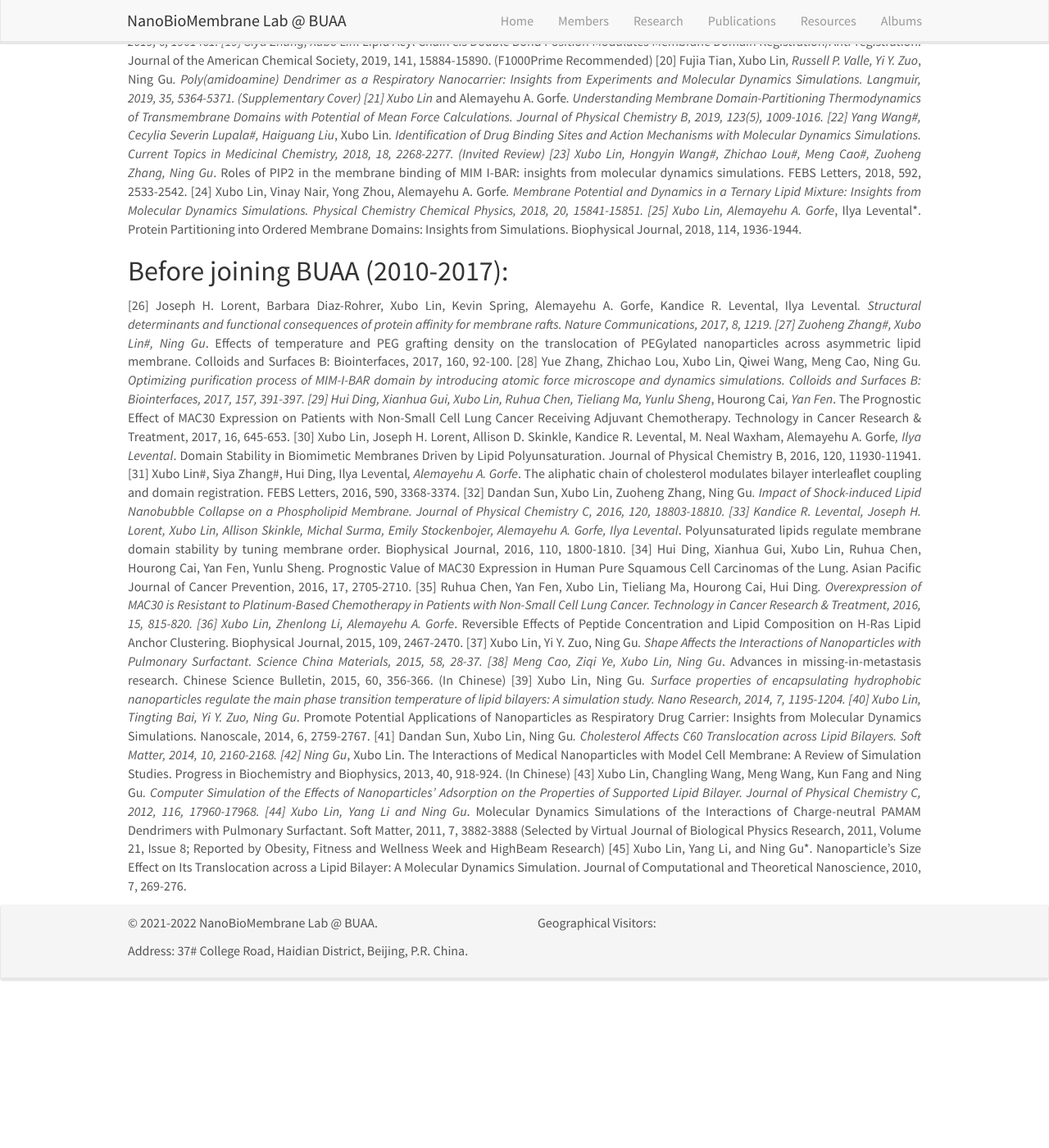
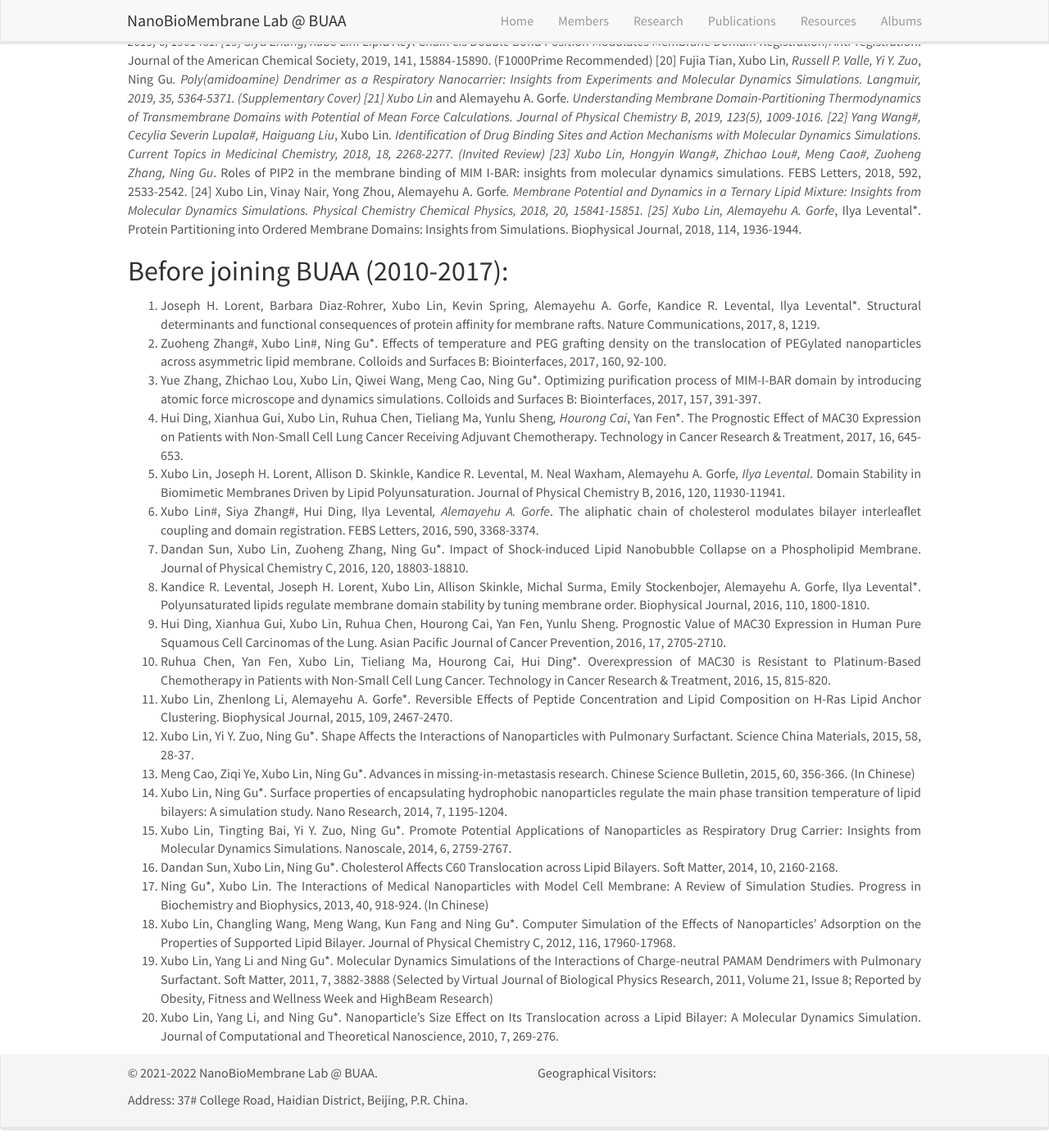
Before and after one commit to linxubo/linxubo.github.io, a Jekyll site: the page built from _pages/publications.md, in a window 1280 px wide and 1400 px high, scrolled down 648 px. Shown: the whole window at 82% size. Built offline with Jekyll 4.4.1, drawn with Linux system fonts in a browser that asks for light colours; nearby versions of some CDN libraries; a script that is not in the unit is left out; before the commit the page ends 1866 px from its top, so only the background shows below that.

Commit message:
Update publications.md

```diff
--- a/_pages/publications.md
+++ b/_pages/publications.md
@@ -31,23 +31,23 @@
 [25]	Xubo Lin, Alemayehu A. Gorfe*, Ilya Levental*. Protein Partitioning into Ordered Membrane Domains: Insights from Simulations. Biophysical Journal, 2018, 114, 1936-1944.
 
 ## Before joining BUAA (2010-2017):
-[26]	Joseph H.  Lorent, Barbara Diaz-Rohrer, Xubo Lin, Kevin Spring, Alemayehu A. Gorfe, Kandice R. Levental, Ilya Levental*. Structural determinants and functional consequences of protein affinity for membrane rafts. Nature Communications, 2017, 8, 1219.
-[27]	Zuoheng Zhang#, Xubo Lin#, Ning Gu*. Effects of temperature and PEG grafting density on the translocation of PEGylated nanoparticles across asymmetric lipid membrane. Colloids and Surfaces B: Biointerfaces, 2017, 160, 92-100.
-[28]	Yue Zhang, Zhichao Lou, Xubo Lin, Qiwei Wang, Meng Cao, Ning Gu*. Optimizing purification process of MIM-I-BAR domain by introducing atomic force microscope and dynamics simulations. Colloids and Surfaces B: Biointerfaces, 2017, 157, 391-397.
-[29]	Hui Ding, Xianhua Gui, Xubo Lin, Ruhua Chen, Tieliang Ma, Yunlu Sheng*, Hourong Cai*, Yan Fen*. The Prognostic Effect of MAC30 Expression on Patients with Non-Small Cell Lung Cancer Receiving Adjuvant Chemotherapy. Technology in Cancer Research & Treatment, 2017, 16, 645-653.
-[30]	Xubo Lin, Joseph H. Lorent, Allison D. Skinkle, Kandice R. Levental, M. Neal Waxham, Alemayehu A. Gorfe*, Ilya Levental*. Domain Stability in Biomimetic Membranes Driven by Lipid Polyunsaturation. Journal of Physical Chemistry B, 2016, 120, 11930-11941.
-[31]	Xubo Lin#, Siya Zhang#, Hui Ding, Ilya Levental*, Alemayehu A. Gorfe*. The aliphatic chain of cholesterol modulates bilayer interleaﬂet coupling and domain registration. FEBS Letters, 2016, 590, 3368-3374.
-[32]	Dandan Sun, Xubo Lin, Zuoheng Zhang, Ning Gu*. Impact of Shock-induced Lipid Nanobubble Collapse on a Phospholipid Membrane. Journal of Physical Chemistry C, 2016, 120, 18803-18810.
-[33]	Kandice R. Levental, Joseph H. Lorent, Xubo Lin, Allison Skinkle, Michal Surma, Emily Stockenbojer, Alemayehu A. Gorfe, Ilya Levental*. Polyunsaturated lipids regulate membrane domain stability by tuning membrane order. Biophysical Journal, 2016, 110, 1800-1810.
-[34]	Hui Ding, Xianhua Gui, Xubo Lin, Ruhua Chen, Hourong Cai, Yan Fen, Yunlu Sheng. Prognostic Value of MAC30 Expression in Human Pure Squamous Cell Carcinomas of the Lung. Asian Pacific Journal of Cancer Prevention, 2016, 17, 2705-2710.
-[35]	Ruhua Chen, Yan Fen, Xubo Lin, Tieliang Ma, Hourong Cai, Hui Ding*. Overexpression of MAC30 is Resistant to Platinum-Based Chemotherapy in Patients with Non-Small Cell Lung Cancer. Technology in Cancer Research & Treatment, 2016, 15, 815-820.
-[36]	Xubo Lin, Zhenlong Li, Alemayehu A. Gorfe*. Reversible Effects of Peptide Concentration and Lipid Composition on H-Ras Lipid Anchor Clustering. Biophysical Journal, 2015, 109, 2467-2470.
-[37]	Xubo Lin, Yi Y. Zuo, Ning Gu*. Shape Affects the Interactions of Nanoparticles with Pulmonary Surfactant. Science China Materials, 2015, 58, 28-37.
-[38]	Meng Cao, Ziqi Ye, Xubo Lin, Ning Gu*. Advances in missing-in-metastasis research. Chinese Science Bulletin, 2015, 60, 356-366. (In Chinese)
-[39]	Xubo Lin, Ning Gu*. Surface properties of encapsulating hydrophobic nanoparticles regulate the main phase transition temperature of lipid bilayers: A simulation study. Nano Research, 2014, 7, 1195-1204.
-[40]	Xubo Lin, Tingting Bai, Yi Y. Zuo, Ning Gu*. Promote Potential Applications of Nanoparticles as Respiratory Drug Carrier: Insights from Molecular Dynamics Simulations. Nanoscale, 2014, 6, 2759-2767.
-[41]	Dandan Sun, Xubo Lin, Ning Gu*. Cholesterol Affects C60 Translocation across Lipid Bilayers. Soft Matter, 2014, 10, 2160-2168.
-[42]	Ning Gu*, Xubo Lin. The Interactions of Medical Nanoparticles with Model Cell Membrane: A Review of Simulation Studies. Progress in Biochemistry and Biophysics, 2013, 40, 918-924. (In Chinese)
-[43]	Xubo Lin, Changling Wang, Meng Wang, Kun Fang and Ning Gu*. Computer Simulation of the Effects of Nanoparticles' Adsorption on the Properties of Supported Lipid Bilayer. Journal of Physical Chemistry C, 2012, 116, 17960-17968.
-[44]	Xubo Lin, Yang Li and Ning Gu*. Molecular Dynamics Simulations of the Interactions of Charge-neutral PAMAM Dendrimers with Pulmonary Surfactant. Soft Matter, 2011, 7, 3882-3888 (Selected by Virtual Journal of Biological Physics Research, 2011, Volume 21, Issue 8; Reported by Obesity, Fitness and Wellness Week and HighBeam Research)
-[45]	Xubo Lin, Yang Li, and Ning Gu*. Nanoparticle’s Size Effect on Its Translocation across a Lipid Bilayer: A Molecular Dynamics Simulation. Journal of Computational and Theoretical Nanoscience, 2010, 7, 269-276.
+20. Joseph H.  Lorent, Barbara Diaz-Rohrer, Xubo Lin, Kevin Spring, Alemayehu A. Gorfe, Kandice R. Levental, Ilya Levental*. Structural determinants and functional consequences of protein affinity for membrane rafts. Nature Communications, 2017, 8, 1219.
+19. Zuoheng Zhang#, Xubo Lin#, Ning Gu*. Effects of temperature and PEG grafting density on the translocation of PEGylated nanoparticles across asymmetric lipid membrane. Colloids and Surfaces B: Biointerfaces, 2017, 160, 92-100.
+18. Yue Zhang, Zhichao Lou, Xubo Lin, Qiwei Wang, Meng Cao, Ning Gu*. Optimizing purification process of MIM-I-BAR domain by introducing atomic force microscope and dynamics simulations. Colloids and Surfaces B: Biointerfaces, 2017, 157, 391-397.
+17. Hui Ding, Xianhua Gui, Xubo Lin, Ruhua Chen, Tieliang Ma, Yunlu Sheng*, Hourong Cai*, Yan Fen*. The Prognostic Effect of MAC30 Expression on Patients with Non-Small Cell Lung Cancer Receiving Adjuvant Chemotherapy. Technology in Cancer Research & Treatment, 2017, 16, 645-653.
+16. Xubo Lin, Joseph H. Lorent, Allison D. Skinkle, Kandice R. Levental, M. Neal Waxham, Alemayehu A. Gorfe*, Ilya Levental*. Domain Stability in Biomimetic Membranes Driven by Lipid Polyunsaturation. Journal of Physical Chemistry B, 2016, 120, 11930-11941.
+15. Xubo Lin#, Siya Zhang#, Hui Ding, Ilya Levental*, Alemayehu A. Gorfe*. The aliphatic chain of cholesterol modulates bilayer interleaﬂet coupling and domain registration. FEBS Letters, 2016, 590, 3368-3374.
+14. Dandan Sun, Xubo Lin, Zuoheng Zhang, Ning Gu*. Impact of Shock-induced Lipid Nanobubble Collapse on a Phospholipid Membrane. Journal of Physical Chemistry C, 2016, 120, 18803-18810.
+13. Kandice R. Levental, Joseph H. Lorent, Xubo Lin, Allison Skinkle, Michal Surma, Emily Stockenbojer, Alemayehu A. Gorfe, Ilya Levental*. Polyunsaturated lipids regulate membrane domain stability by tuning membrane order. Biophysical Journal, 2016, 110, 1800-1810.
+12. Hui Ding, Xianhua Gui, Xubo Lin, Ruhua Chen, Hourong Cai, Yan Fen, Yunlu Sheng. Prognostic Value of MAC30 Expression in Human Pure Squamous Cell Carcinomas of the Lung. Asian Pacific Journal of Cancer Prevention, 2016, 17, 2705-2710.
+11. Ruhua Chen, Yan Fen, Xubo Lin, Tieliang Ma, Hourong Cai, Hui Ding*. Overexpression of MAC30 is Resistant to Platinum-Based Chemotherapy in Patients with Non-Small Cell Lung Cancer. Technology in Cancer Research & Treatment, 2016, 15, 815-820.
+10. Xubo Lin, Zhenlong Li, Alemayehu A. Gorfe*. Reversible Effects of Peptide Concentration and Lipid Composition on H-Ras Lipid Anchor Clustering. Biophysical Journal, 2015, 109, 2467-2470.
+9. Xubo Lin, Yi Y. Zuo, Ning Gu*. Shape Affects the Interactions of Nanoparticles with Pulmonary Surfactant. Science China Materials, 2015, 58, 28-37.
+8. Meng Cao, Ziqi Ye, Xubo Lin, Ning Gu*. Advances in missing-in-metastasis research. Chinese Science Bulletin, 2015, 60, 356-366. (In Chinese)
+7. Xubo Lin, Ning Gu*. Surface properties of encapsulating hydrophobic nanoparticles regulate the main phase transition temperature of lipid bilayers: A simulation study. Nano Research, 2014, 7, 1195-1204.
+6. Xubo Lin, Tingting Bai, Yi Y. Zuo, Ning Gu*. Promote Potential Applications of Nanoparticles as Respiratory Drug Carrier: Insights from Molecular Dynamics Simulations. Nanoscale, 2014, 6, 2759-2767.
+5. Dandan Sun, Xubo Lin, Ning Gu*. Cholesterol Affects C60 Translocation across Lipid Bilayers. Soft Matter, 2014, 10, 2160-2168.
+4. Ning Gu*, Xubo Lin. The Interactions of Medical Nanoparticles with Model Cell Membrane: A Review of Simulation Studies. Progress in Biochemistry and Biophysics, 2013, 40, 918-924. (In Chinese)
+3. Xubo Lin, Changling Wang, Meng Wang, Kun Fang and Ning Gu*. Computer Simulation of the Effects of Nanoparticles' Adsorption on the Properties of Supported Lipid Bilayer. Journal of Physical Chemistry C, 2012, 116, 17960-17968.
+2. Xubo Lin, Yang Li and Ning Gu*. Molecular Dynamics Simulations of the Interactions of Charge-neutral PAMAM Dendrimers with Pulmonary Surfactant. Soft Matter, 2011, 7, 3882-3888 (Selected by Virtual Journal of Biological Physics Research, 2011, Volume 21, Issue 8; Reported by Obesity, Fitness and Wellness Week and HighBeam Research)
+1. Xubo Lin, Yang Li, and Ning Gu*. Nanoparticle’s Size Effect on Its Translocation across a Lipid Bilayer: A Molecular Dynamics Simulation. Journal of Computational and Theoretical Nanoscience, 2010, 7, 269-276.
```
